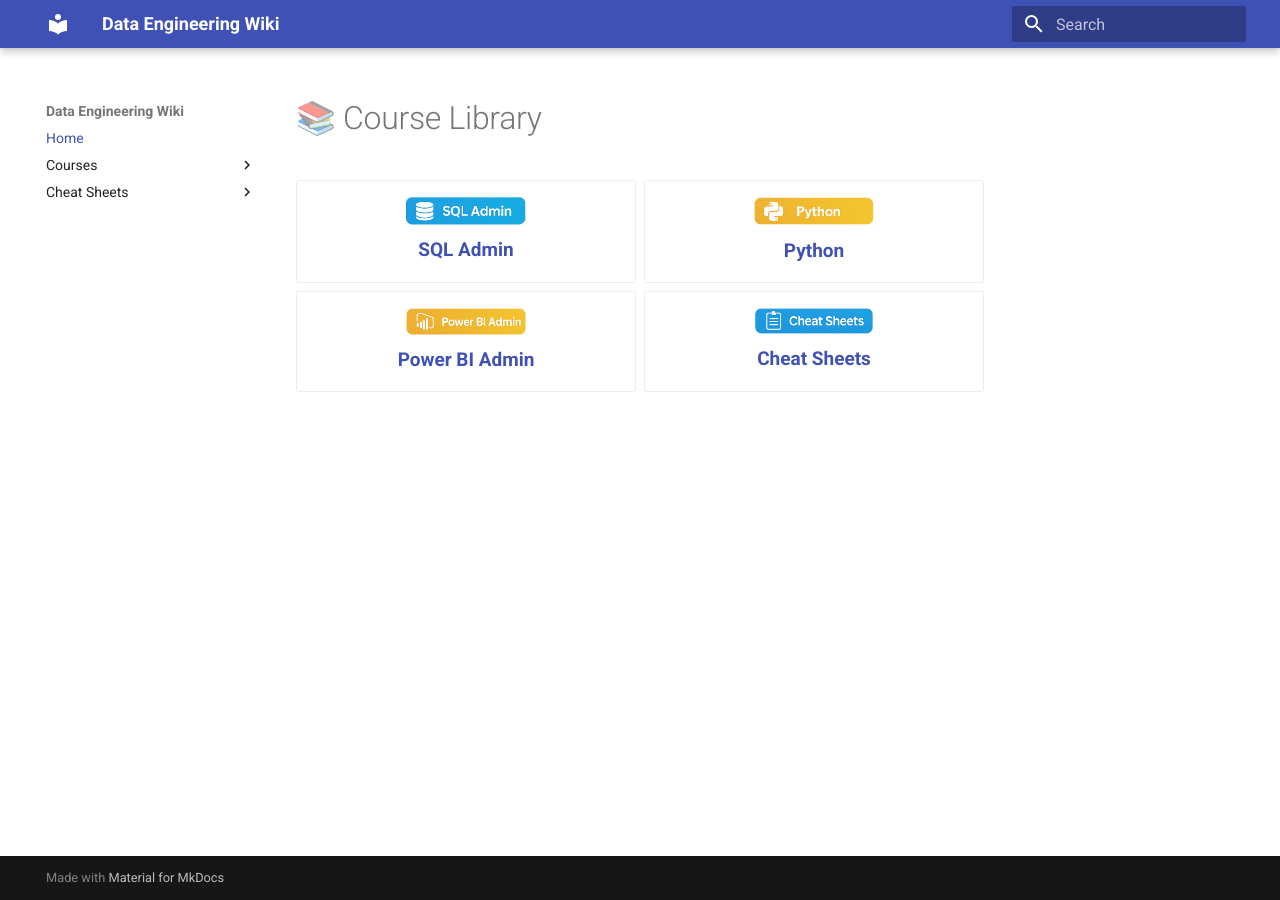
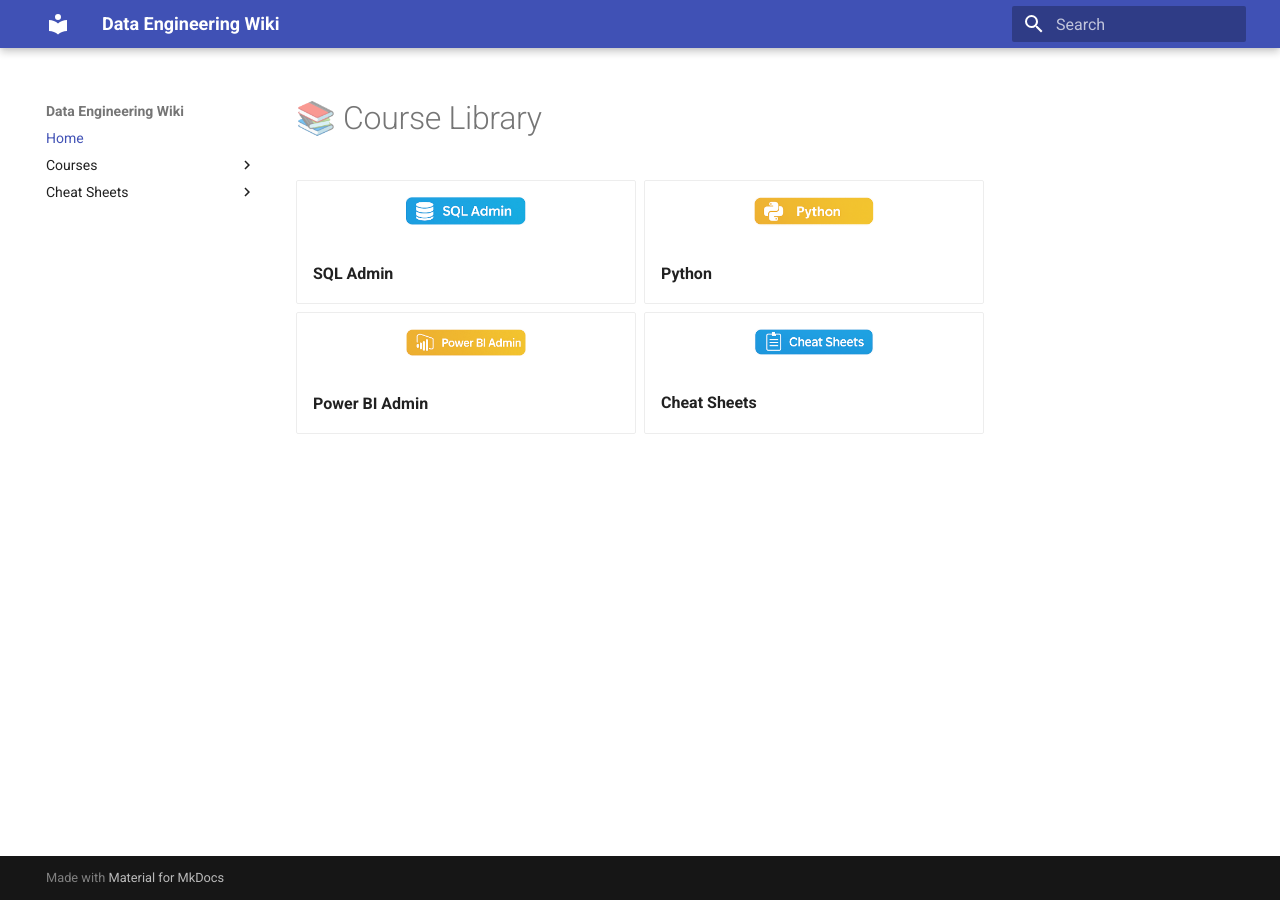
Before and after one commit to cpvardhan/data-engineering-wiki, an MkDocs documentation site: the page built from docs/index.md, in a window 1280 px wide. Built offline with MkDocs 1.6.1 and Material for MkDocs 9.7.7, drawn with Linux system fonts in a browser that asks for light colours.

Commit message:
Update index.md

```diff
--- a/docs/index.md
+++ b/docs/index.md
@@ -2,40 +2,16 @@
 
 <div class="grid cards" markdown>
 
-- <a href="courses/sql-admin/index.md">
-    <img src="assets/logos/sql-admin.png"
-         alt="SQL Admin"
-         style="width:120px;display:block;margin:0 auto 0.5rem;" />
-    <span style="display:block;text-align:center;font-size:0.95rem;font-weight:600;">
-      SQL Admin
-    </span>
-  </a>
+- [<img src="assets/logos/sql-admin.png" alt="SQL Admin" width="120" style="display:block;margin:0 auto 0.5rem;">](courses/sql-admin/index.md)
+  **SQL Admin**
 
-- <a href="courses/python/index.md">
-    <img src="assets/logos/python.png"
-         alt="Python"
-         style="width:120px;display:block;margin:0 auto 0.5rem;" />
-    <span style="display:block;text-align:center;font-size:0.95rem;font-weight:600;">
-      Python
-    </span>
-  </a>
+- [<img src="assets/logos/python.png" alt="Python" width="120" style="display:block;margin:0 auto 0.5rem;">](courses/python/index.md)
+  **Python**
 
-- <a href="courses/power-bi-admin/powerbi-service-cheatsheet.html">
-    <img src="assets/logos/powerbi.png"
-         alt="Power BI Admin"
-         style="width:120px;display:block;margin:0 auto 0.5rem;" />
-    <span style="display:block;text-align:center;font-size:0.95rem;font-weight:600;">
-      Power BI Admin
-    </span>
-  </a>
+- [<img src="assets/logos/powerbi.png" alt="Power BI Admin" width="120" style="display:block;margin:0 auto 0.5rem;">](courses/power-bi-admin/powerbi-service-cheatsheet.html)
+  **Power&nbsp;BI&nbsp;Admin**
 
-- <a href="cheat-sheets/index.md">
-    <img src="assets/logos/cheat-sheet.png"
-         alt="Cheat Sheets"
-         style="width:120px;display:block;margin:0 auto 0.5rem;" />
-    <span style="display:block;text-align:center;font-size:0.95rem;font-weight:600;">
-      Cheat Sheets
-    </span>
-  </a>
+- [<img src="assets/logos/cheat-sheet.png" alt="Cheat Sheets" width="120" style="display:block;margin:0 auto 0.5rem;">](cheat-sheets/index.md)
+  **Cheat&nbsp;Sheets**
 
 </div>
```
